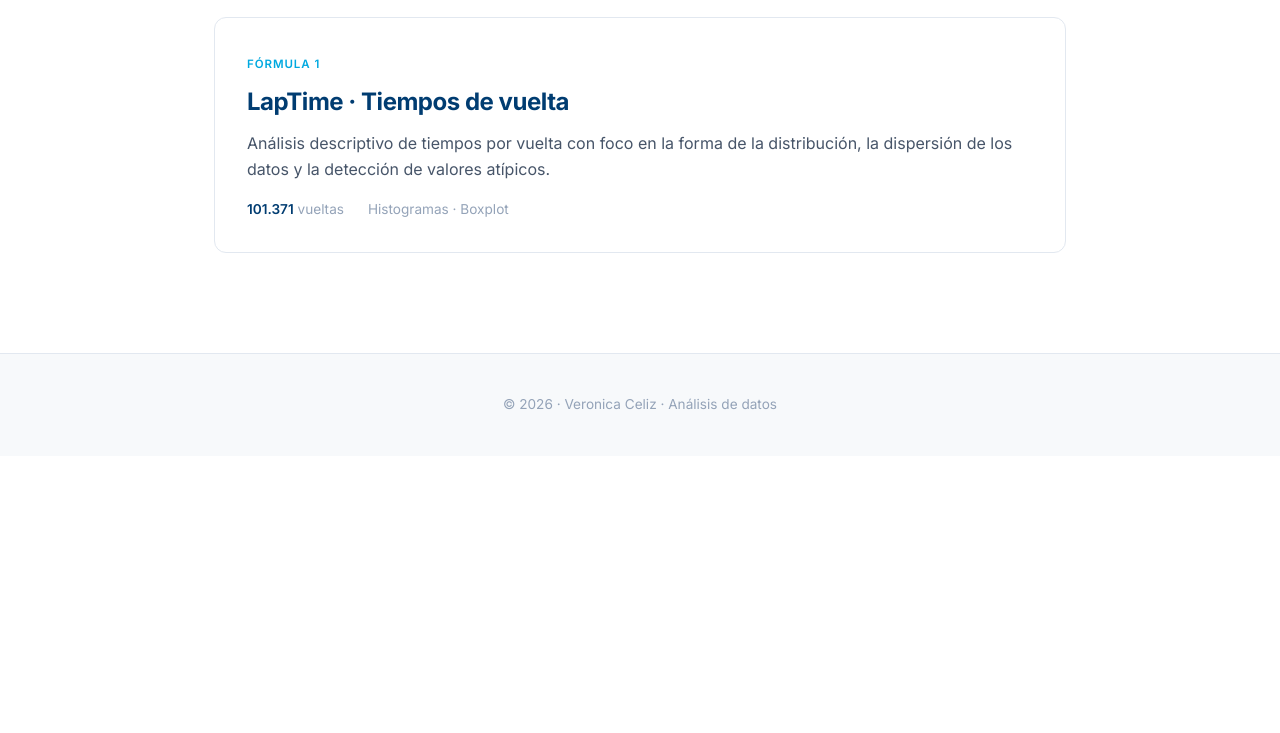
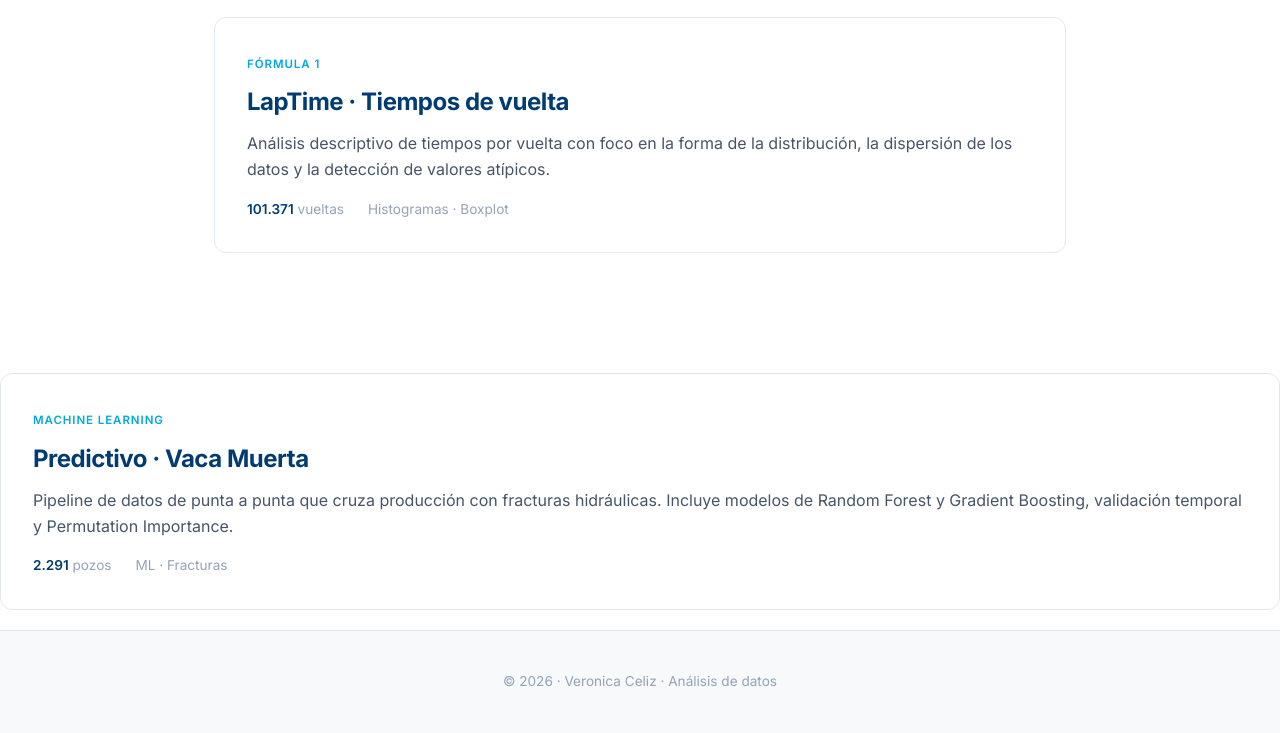
Before and after one commit to VeronicaCeliz7/analisis-petroleo-no-convencional-YPF, a plain HTML site: page index.html in a window 1280 px wide. Shown: the part 817-1550 px from the top of the page. Before the commit the page ends 1273 px from the top, so only its background shows below. Drawn offline with Linux system fonts and the light colour scheme.

Commit message:
Update index.html
anadimos machine learning

```diff
--- a/index.html
+++ b/index.html
@@ -162,6 +162,16 @@
 
 </main>
 
+    <a class="card" href="reporte_vaca_muerta_detallado.html">
+    <div class="card-tag">Machine Learning</div>
+    <h2>Predictivo · Vaca Muerta</h2>
+    <p>Pipeline de datos de punta a punta que cruza producción con fracturas hidráulicas. Incluye modelos de Random Forest y Gradient Boosting, validación temporal y Permutation Importance.</p>
+    <div class="card-meta">
+      <span><strong>2.291</strong> pozos</span>
+      <span>ML · Fracturas</span>
+    </div>
+  </a>
+
 <footer>
   © 2026 · Veronica Celiz · Análisis de datos
 </footer>
```
